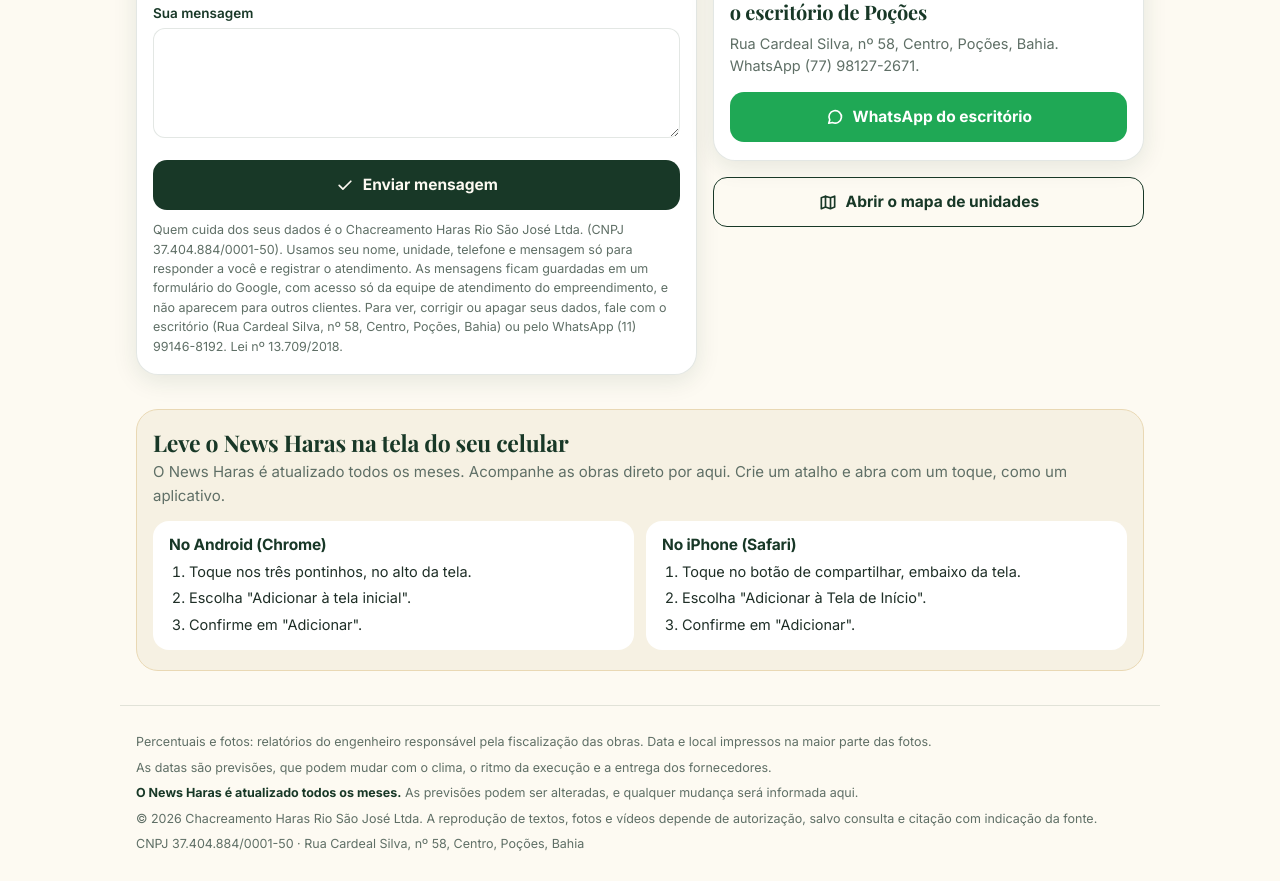
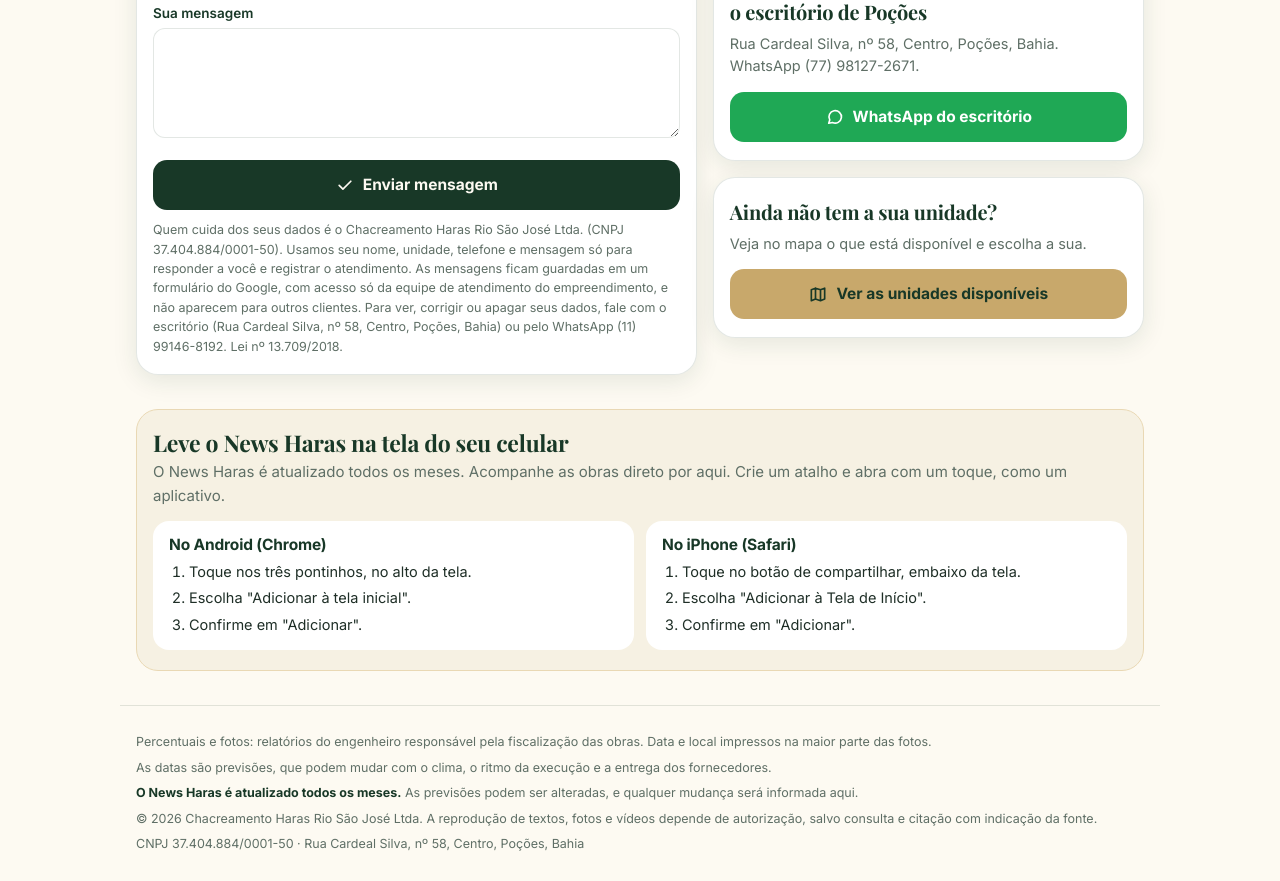
Before and after one commit to harasriosaojose/news-haras, a plain HTML site: page index.html in a window 1280 px wide. Shown: the part 8569-9450 px from the top of the page. Drawn offline with nearby package versions, Linux system fonts and the light colour scheme.

Commit message:
News Haras: caminho em destaque para as unidades disponíveis (mapa de vendas)
Co-Authored-By: Claude Fable 5.2 <noreply@anthropic.com>

```diff
--- a/index.html
+++ b/index.html
@@ -37,6 +37,6 @@
   </nav>
   <div class="modal" id="modal" hidden><button class="fechar" aria-label="Fechar">×</button><button class="seta e" data-passar="-1" aria-label="Foto anterior">‹</button><div class="palco"></div><button class="seta d" data-passar="1" aria-label="Próxima foto">›</button><p class="leg"></p></div>
   <noscript><p style="padding:24px">Para ver o andamento das obras, ative o JavaScript do navegador.</p></noscript>
-  <script src="js/app.js?v=20261119i"></script>
+  <script src="js/app.js?v=20261126a"></script>
 </body>
 </html>
--- a/js/app.js
+++ b/js/app.js
@@ -247,7 +247,7 @@
       '<div><div class="coord"><h3>Prefere falar direto?</h3><p>Converse com o coordenador pelo WhatsApp ' + esc(a.whatsapp_exibir) + '.</p><a class="botao zap" target="_blank" rel="noopener" href="' + zap("Olá! Estou acompanhando as obras pelo News Haras e quero falar com o coordenador.") + '">' + IC.zap + "Falar com o coordenador</a></div>" +
       '<div class="escr"><h3>Quero falar direto com o escritório de Poções</h3><p>' + esc(a.endereco) + (a.whatsapp_escritorio_exibir ? ". WhatsApp " + esc(a.whatsapp_escritorio_exibir) : "") + ".</p>" +
       (a.whatsapp_escritorio ? '<a class="botao zap" target="_blank" rel="noopener" href="https://wa.me/' + esc(a.whatsapp_escritorio) + "?text=" + encodeURIComponent("Olá! Vi o News Haras e quero falar com o escritório de Poções.") + '">' + IC.zap + "WhatsApp do escritório</a>" : "") + "</div>" +
-      '<div class="links"><a class="botao linha" target="_blank" rel="noopener" href="' + esc(a.link_mapa) + '">' + IC.mapa + "Abrir o mapa de unidades</a></div></div></div></section>";
+      '<div class="escr"><h3>Ainda não tem a sua unidade?</h3><p>Veja no mapa o que está disponível e escolha a sua.</p><a class="botao ouro" target="_blank" rel="noopener" href="' + esc(a.link_mapa) + '">' + IC.mapa + "Ver as unidades disponíveis</a></div></div></div></section>";
   }
 
   /* ---------- modal ---------- */
```
